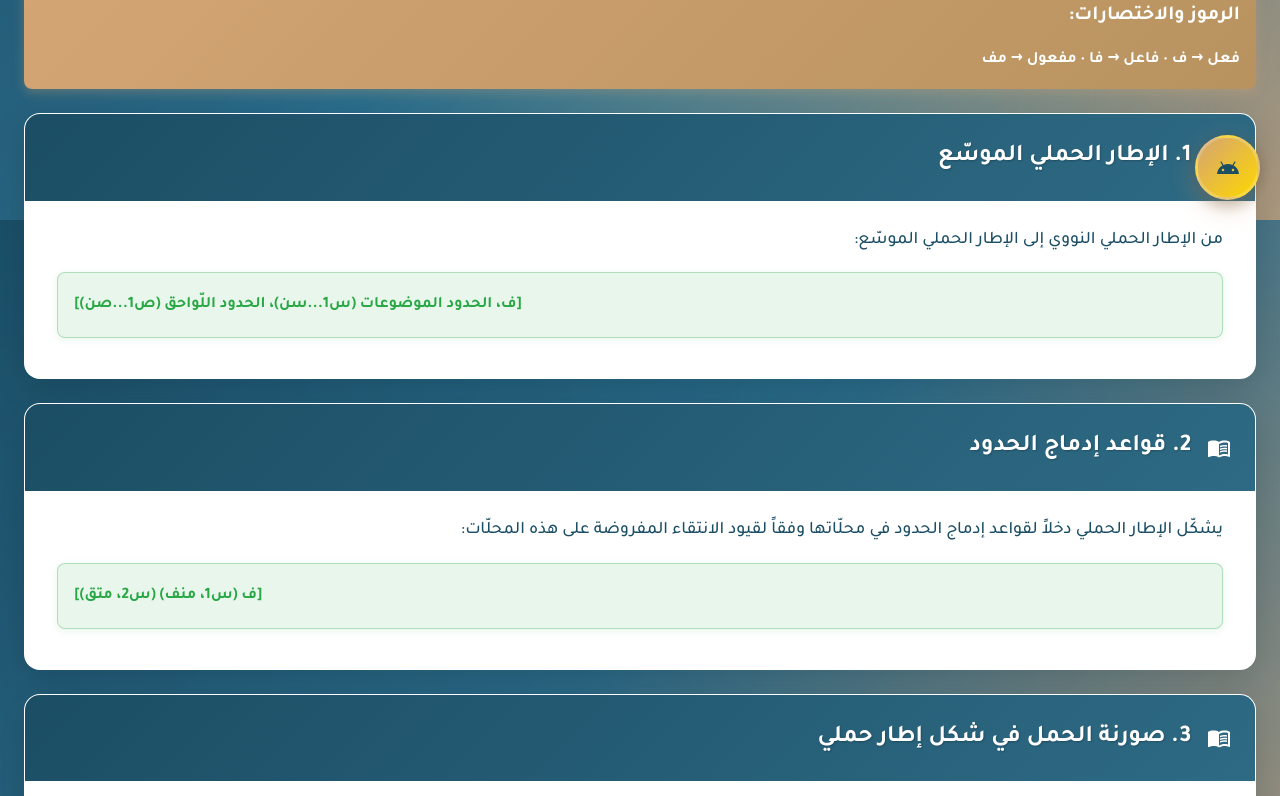
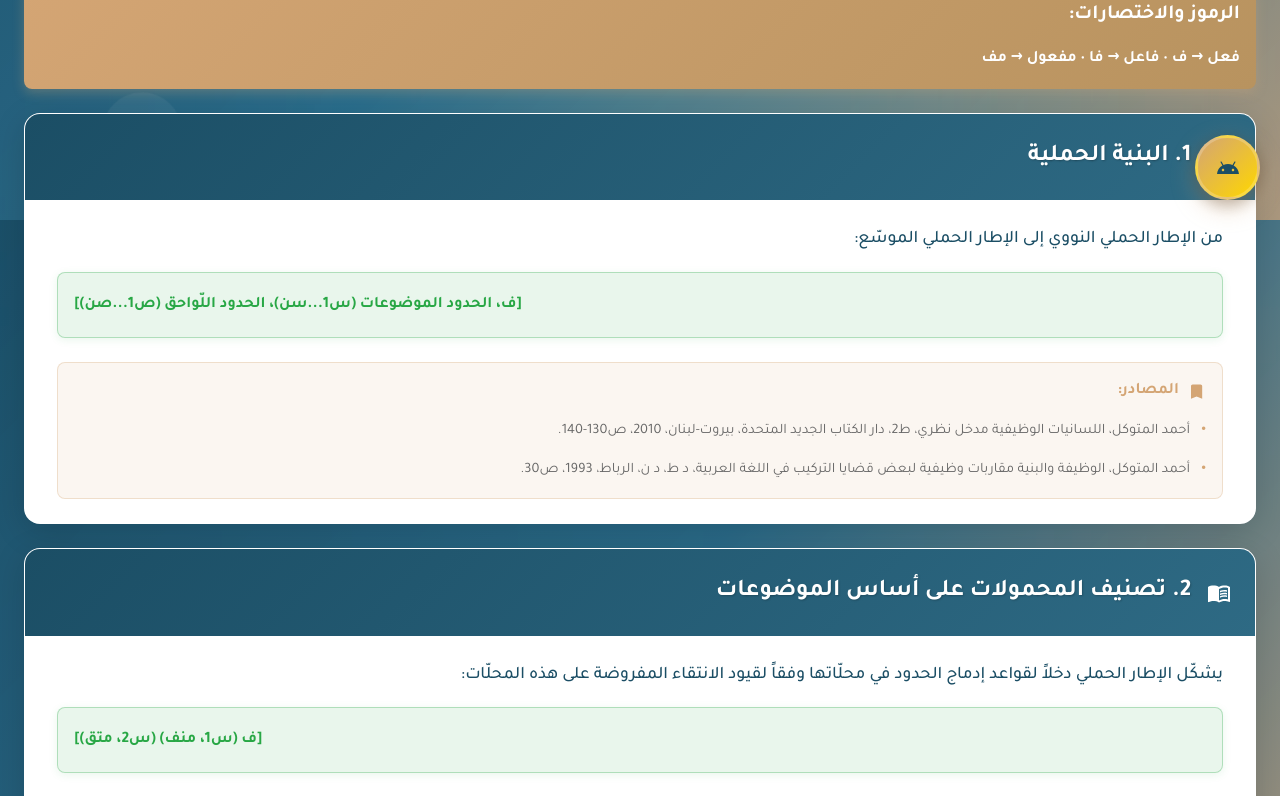
Before and after one commit to Hemmas1954/arabwadifi, a React (Create React App) app: page /Rules in a window 1280 px wide. Shown: the part 580-1376 px from the top of the page. Built offline with nearby package versions, Linux system fonts and the light colour scheme.

Commit message:
Add academic sources to grammar rules: Ahmed Al-Mutawakel references with proper styling

```diff
--- a/src/Rules.js
+++ b/src/Rules.js
@@ -25,6 +25,7 @@ import PictureAsPdfIcon from '@material-ui/icons/PictureAsPdf';
 import CloudUploadIcon from '@material-ui/icons/CloudUpload';
 import GetAppIcon from '@material-ui/icons/GetApp';
 import LibraryBooksIcon from '@material-ui/icons/LibraryBooks';
+import BookmarkIcon from '@material-ui/icons/Bookmark';
 
 const useStyles = makeStyles((theme) => ({
   root: {
@@ -277,6 +278,41 @@ const useStyles = makeStyles((theme) => ({
   hiddenInput: {
     display: 'none',
   },
+  sourcesContainer: {
+    marginTop: theme.spacing(3),
+    padding: theme.spacing(2),
+    background: 'rgba(212, 165, 116, 0.1)',
+    borderRadius: 8,
+    border: '1px solid rgba(212, 165, 116, 0.3)',
+  },
+  sourcesTitle: {
+    fontSize: '1rem',
+    fontWeight: 700,
+    color: '#D4A574',
+    marginBottom: theme.spacing(1.5),
+    fontFamily: '"Tajawal", "Cairo", sans-serif',
+    display: 'flex',
+    alignItems: 'center',
+  },
+  sourceItem: {
+    fontSize: '0.9rem',
+    color: '#666',
+    lineHeight: 1.6,
+    marginBottom: theme.spacing(1),
+    fontFamily: '"Tajawal", "Cairo", sans-serif',
+    paddingRight: theme.spacing(2),
+    position: 'relative',
+    '&:before': {
+      content: '"•"',
+      color: '#D4A574',
+      fontWeight: 'bold',
+      position: 'absolute',
+      right: 0,
+    },
+    '&:last-child': {
+      marginBottom: 0,
+    },
+  },
 }));
 
 const Rules = () => {
@@ -325,73 +361,105 @@ const Rules = () => {
   const rulesData = [
     {
       id: 1,
-      title: 'الإطار الحملي الموسّع',
+      title: 'البنية الحملية',
       content: [
         'من الإطار الحملي النووي إلى الإطار الحملي الموسّع:',
         '[ف، الحدود الموضوعات (س1...سن)، الحدود اللّواحق (ص1...صن)]'
+      ],
+      sources: [
+        'أحمد المتوكل، اللسانيات الوظيفية مدخل نظري، ط2، دار الكتاب الجديد المتحدة، بيروت-لبنان، 2010، ص130-140.',
+        'أحمد المتوكل، الوظيفة والبنية مقاربات وظيفية لبعض قضايا التركيب في اللغة العربية، د ط، د ن، الرباط، 1993، ص30.'
       ]
     },
     {
       id: 2,
-      title: 'قواعد إدماج الحدود',
+      title: 'تصنيف المحمولات على أساس الموضوعات',
       content: [
         'يشكّل الإطار الحملي دخلاً لقواعد إدماج الحدود في محلّاتها وفقاً لقيود الانتقاء المفروضة على هذه المحلّات:',
         '[ف (س1، منف) (س2، متق)]'
+      ],
+      sources: [
+        'أحمد المتوكل، اللسانيات الوظيفية مدخل نظري، ط2، دار الكتاب الجديد المتحدة، بيروت-لبنان، 2010، ص140.',
+        'أحمد المتوكل، الوظيفة والبنية مقاربات وظيفية لبعض قضايا التركيب في اللغة العربية، د ط، د ن، الرباط، 1993، ص30.'
       ]
     },
     {
       id: 3,
-      title: 'صورنة الحمل في شكل إطار حملي',
+      title: 'قواعد توسيع الأطر الحملية',
       content: [
         'صورنة الحمل في شكل إطار حملي يمثّل للمعلومات: صورة المحمول المجرّدة، مقولته التّركيبيّة، عدد محلّات حدوده،',
         'قيود الانتقاء الّتي يفرضها المحمول على محلّات حدوده الموضوعات:',
         '[ف (س1، إنسان/حي، منف) (س2، إنسان/ حي، متق) (س3، لا حي، مستق) الحدود اللّواحق (ص1...صن، زم/مك)]'
+      ],
+      sources: [
+        'أحمد المتوكل، اللسانيات الوظيفية مدخل نظري، ط2، دار الكتاب الجديد المتحدة، بيروت-لبنان، 2010، ص140-150.',
+        'أحمد المتوكل، الوظيفة والبنية مقاربات وظيفية لبعض قضايا التركيب في اللغة العربية، د ط، د ن، الرباط، 1993، ص31.'
       ]
     },
     {
       id: 4,
-      title: 'إسناد الوظيفتين المحور وبؤرة الجديد',
+      title: 'النقل إلى بنية حملية تامة التحديد',
       content: [
         'إسناد الوظيفتين المحور وبؤرة الجديد إلى الحدّين الفاعل والمفعول:',
         '[تد [تا [مض، ف (ع/ن، ذ/ث، س1، منف، فا، مح) (ع/ن، ذ/ث، س2، متق، مف، بؤ جد)]]]'
+      ],
+      sources: [
+        'أحمد المتوكل، اللسانيات الوظيفية مدخل نظري، ط2، دار الكتاب الجديد المتحدة، بيروت-لبنان، 2010، ص150-160-170.',
+        'أحمد المتوكل، الوظيفة والبنية مقاربات وظيفية لبعض قضايا التركيب في اللغة العربية، د ط، د ن، الرباط، 1993، ص31.'
       ]
     },
     {
       id: 5,
-      title: 'القوّة الإنجازيّة الحرفيّة',
+      title: 'الوظائف التداولية بالنظر إلى وضعها بالنسبة للحمل',
       content: [
         'القوّة الإنجازيّة الحرفيّة يؤشّر لها بمخصّص حمل "بسيط" كما هو الشّأن في البنية الوظيفيّة تامّة التّحديد:',
         '[خب [تد [تا [مض، ف (ع/ن، ذ/ث، س1، منف، فا، مح) (ع/ن، ذ/ث، س2، متق، مف، بؤ جد)]]]]'
+      ],
+      sources: [
+        'أحمد المتوكل، اللسانيات الوظيفية مدخل نظري، ط2، دار الكتاب الجديد المتحدة، بيروت-لبنان، 2010، ص173-172-170.',
+        'أحمد المتوكل، الوظيفة والبنية مقاربات وظيفية لبعض قضايا التركيب في اللغة العربية، د ط، د ن، الرباط، 1993، ص31.'
       ]
     },
     {
       id: 6,
-      title: 'قواعد نقل البنية الوظيفيّة',
+      title: 'إسناد الوظيفتين المحور وبؤرة الجديد إلى الحدين الفاعل والمفعول',
       content: [
         'قواعد نقل البنية الوظيفيّة إلى بنية مكوّنيّة وإسناد الحالتين الإعرابيّتين الرفع والنّصب إلى الحدّ الأول والحدّ الثّاني',
         'على التّوالي بمقتضى وظيفتيهما التّركيبيّتين الفاعل والمفعول:',
         '[خب [تد [تا [مض، ف (ع/ن، ذ/ث، س1، منف، فا، مح، رفع) (ع/ن، ذ/ث، س2، متق، مف، بؤ جد، نصب)]]]]'
+      ],
+      sources: [
+        'أحمد المتوكل، اللسانيات الوظيفية مدخل نظري، ط2، دار الكتاب الجديد المتحدة، بيروت-لبنان، 2010، ص180-170-160-173.',
+        'أحمد المتوكل، الوظيفة والبنية مقاربات وظيفية لبعض قضايا التركيب في اللغة العربية، د ط، د ن، الرباط، 1993، ص31.'
       ]
     },
     {
       id: 7,
-      title: 'تحقق المحمول وقواعد الصّياغة',
+      title: 'القوة الإنجازية الحرفية يؤشر لها بمخصص حمل "بسيط"',
       content: [
         'ويتحقق المحمول "شرب" في شكل فعل ماض بواسطة قاعدة الصّياغة:',
         '[تد [تا [مض α ف (س1) ... (س ن)]]]',
         '[ماض – α ف (س 1) ... (س ن)]',
         'بهذا تنقل البنية السابقة إلى البنية:',
         '[خب [ف (منف، فا، مح، رفع) (متق، مف، بؤ جد، نصب)]]'
+      ],
+      sources: [
+        'أحمد المتوكل، اللسانيات الوظيفية مدخل نظري، ط2، دار الكتاب الجديد المتحدة، بيروت-لبنان، 2010، ص180.',
+        'أحمد المتوكل، الوظيفة والبنية مقاربات وظيفية لبعض قضايا التركيب في اللغة العربية، د ط، د ن، الرباط، 1993، ص22.'
       ]
     },
     {
       id: 8,
-      title: 'إدماج مؤشر القوة الإنجازيّة',
+      title: 'من البنية الوظيفية إلى بنية مكونية',
       content: [
         'بعد ذلك يتمّ إدماج مؤشر القوة الإنجازيّة الصّفر فتنقل البنية الأخيرة إلى البنية التالية:',
         '[ف (منف، فا، مح، رفع) (متق، مف، بؤ جد، نصب)]',
         'هذه البنية المُتَحصّل عليها غير مرتّبة لا تقوم بين مكوّناتها أيّة علاقة خطيّة. لترتيب مكوّنات هذه البنية، تُجرى قواعد',
         'الموقعة على النحو التالي:'
+      ],
+      sources: [
+        'أحمد المتوكل، اللسانيات الوظيفية مدخل نظري، ط2، دار الكتاب الجديد المتحدة، بيروت-لبنان، 2010، ص180-190-200-210-173.',
+        'أحمد المتوكل، الوظيفة والبنية مقاربات وظيفية لبعض قضايا التركيب في اللغة العربية، د ط، د ن، الرباط، 1993، ص22-20.'
       ]
     }
   ];
@@ -536,6 +604,25 @@ const Rules = () => {
                     )}
                   </Box>
                 ))}
+
+                {/* عرض المصادر */}
+                {rule.sources && rule.sources.length > 0 && (
+                  <Box className={classes.sourcesContainer}>
+                    <Typography className={classes.sourcesTitle} dir="rtl">
+                      <BookmarkIcon style={{ marginLeft: 8, fontSize: '1.2rem' }} />
+                      المصادر:
+                    </Typography>
+                    {rule.sources.map((source, sourceIndex) => (
+                      <Typography
+                        key={sourceIndex}
+                        className={classes.sourceItem}
+                        dir="rtl"
+                      >
+                        {source}
+                      </Typography>
+                    ))}
+                  </Box>
+                )}
               </CardContent>
             </Card>
           </Fade>
```
